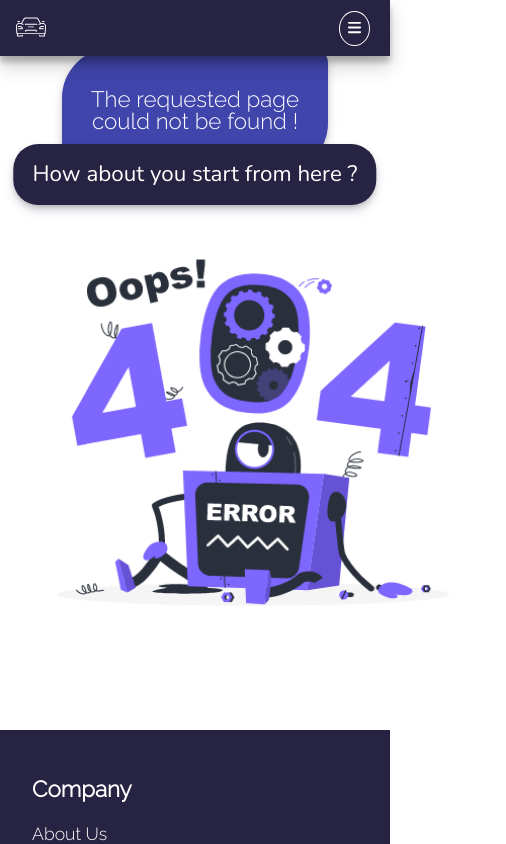
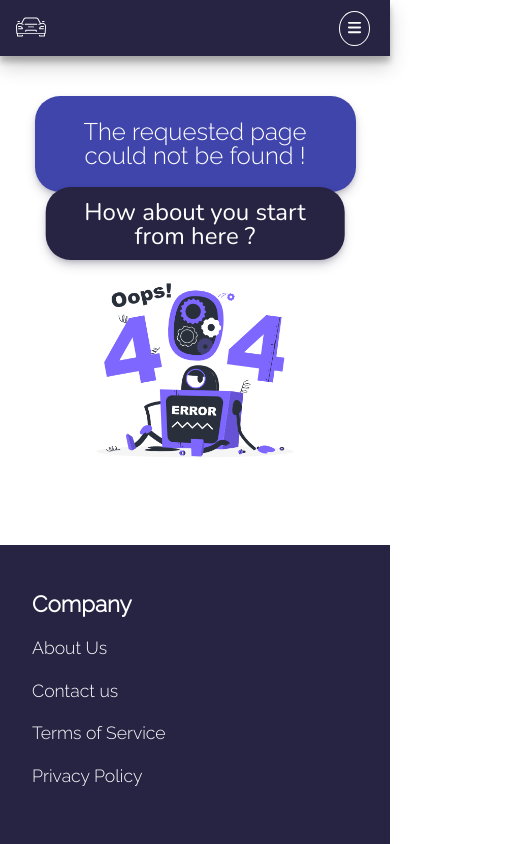
Before and after one commit to ViPeev/MotorHub, a React (Create React App) app in the folder client/: page /404 in a window 390 px wide. Shown: the top 844 px of the page, 506 px wide, since content can reach past the window. Built offline with nearby package versions, Linux system fonts and the light colour scheme; the HTML template or start-up script is replaced by a standard one.

Commit message:
added media queries to error pages

```diff
--- a/client/src/Components/ErrorHandlers/404.module.scss
+++ b/client/src/Components/ErrorHandlers/404.module.scss
@@ -18,7 +18,7 @@
   box-shadow: $shadow-2;
   @include border(null, null, null, 50px 15px);
 
-  font-size: map-get($font-sizes, "large");
+  font-size: clamp(6px, 10vw, 1.5rem);
   font-family: $link-font;
 
   z-index: 1;
@@ -69,3 +69,40 @@
     filter: hue-rotate(45deg);
   }
 }
+
+@media only screen and (max-width: 700px) {
+  .main {
+    margin-top: calc($offset-top-header * 2);
+  }
+
+  .message-box {
+    padding: 1.5rem;
+    width: 70%;
+    @include border(null, null, null, map-get($radius, "medium"));
+
+    a,
+    a:active,
+    a:visited,
+    a:link {
+      width: 300px;
+      max-width: 70vw;
+      padding: 0.8rem;
+      bottom: calc(-5rem + 3vw);
+    }
+  }
+
+  .image-box {
+    margin: 0 auto;
+
+    & img {
+      margin-top: $offset-top-header;
+      @include dimensions(65vw, auto);
+    }
+  }
+}
+
+@media only screen and (max-width: 600px) {
+  .main {
+    min-height: 0;
+  }
+}
```
Also changed, not shown: 1 other file (tests, documents, lock files or other folders).
